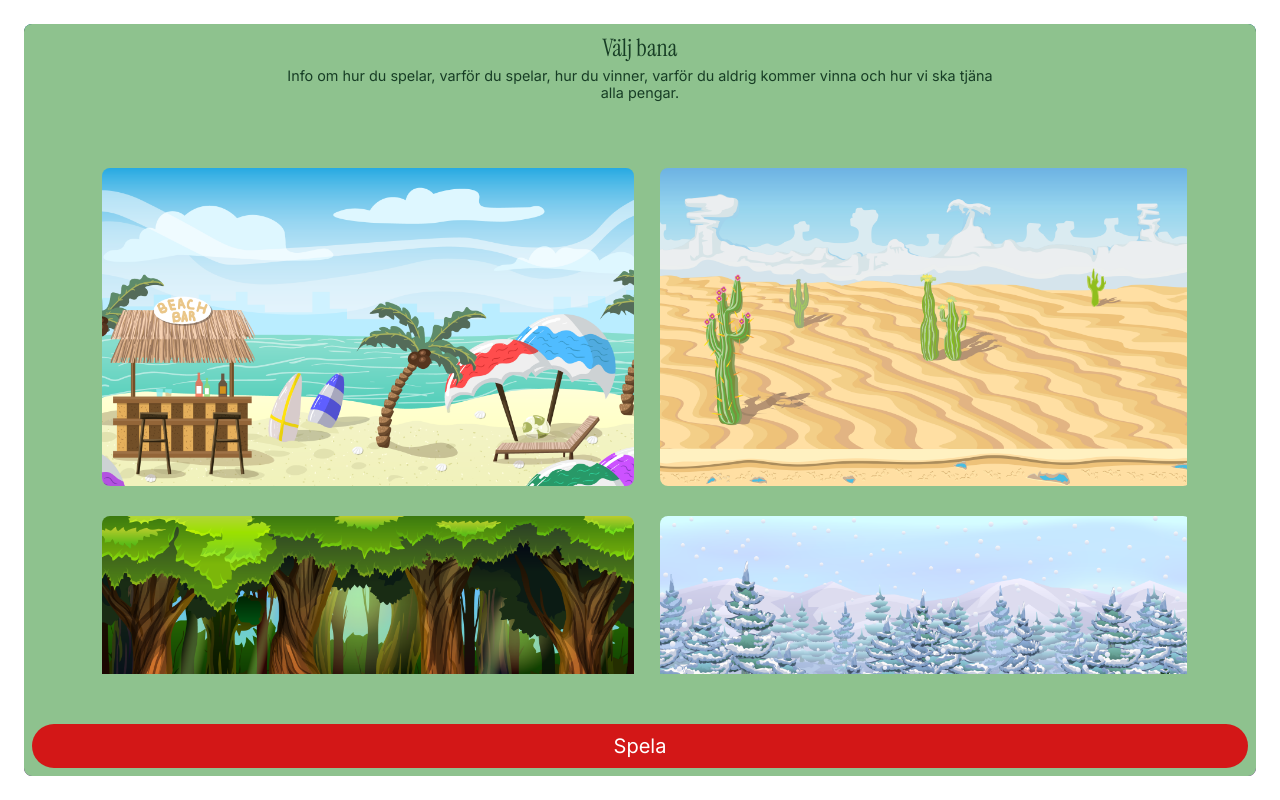
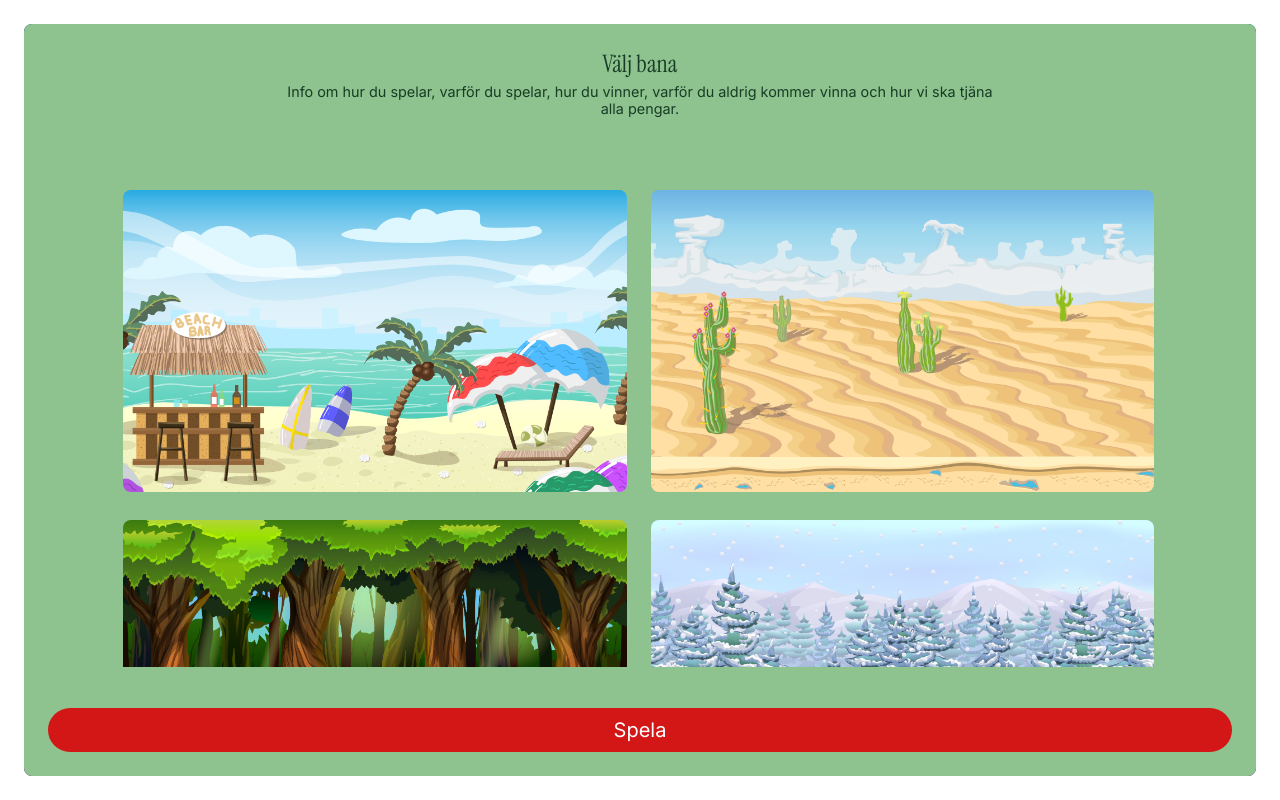
Before and after one commit to Skjesper/GoldenBeetlebug, a React (Vite) app: page /play in a window 1280 px wide. Built offline with nearby package versions, Linux system fonts and the light colour scheme; no server answers.

Commit message:
bug fixed

```diff
--- a/src/components/StageSelect.tsx
+++ b/src/components/StageSelect.tsx
@@ -13,13 +13,13 @@ const StyledContainer = styled.div`
   align-items: center;
   gap: 0.5rem;
   overflow: hidden;
-  padding: 0.5rem;
+  padding: 1.5rem;
   box-sizing: border-box;
 `;
 
 const StyledHeader = styled.div`
   text-align: center;
-  margin-bottom: 0.5rem;
+  margin-bottom: 1rem;
 
   h1 {
     margin: 0 0 0.25rem 0;
@@ -31,10 +31,9 @@ const StyledHeader = styled.div`
   }
 
   p {
-    margin: 0;
+    margin: 0 auto;
     font-size: 0.9rem;
     max-width: 90%;
-    margin: 0 auto;
 
     @media (max-width: 768px) {
       font-size: 0.8rem;
@@ -42,42 +41,53 @@ const StyledHeader = styled.div`
   }
 `;
 
+// Using a different approach for grid layout to ensure outlines are visible
 const StyledImageGrid = styled.div`
   width: 90%;
   height: 70%;
   display: grid;
   grid-template-columns: repeat(2, 1fr);
-  grid-gap: 1.5rem;
+  gap: 1.5rem;
   overflow-y: auto;
-  margin: 0.5rem 0;
-  padding: 0.5rem;
+  overflow-x: hidden;
+  padding: 1rem;
+  padding-right: 2rem;
 
   @media (max-width: 1024px) {
-    grid-template-columns: repeat(2, 1fr);
-    grid-gap: 1rem;
     width: 95%;
+    gap: 1.2rem;
   }
 
   @media (max-width: 768px) and (orientation: landscape) {
-    grid-template-columns: repeat(2, 1fr);
-    grid-gap: 0.75rem;
     height: 65%;
+    gap: 1rem;
   }
 `;
 
 const StyledImageContainer = styled.div`
+  position: relative;
+  width: 100%;
   aspect-ratio: 5/3;
+  border-radius: 0.5rem;
   box-sizing: border-box;
-  outline: 1px solid transparent;
-  padding: 1px;
-  max-width: 100%;
+  outline: 2px solid transparent;
+  outline-offset: 4px;
+  transition: outline-color 0.2s ease;
 
   &:hover {
     outline-color: hotpink;
   }
 
   &.selected {
-    outline: 3px solid gold;
+    outline-color: gold;
+    outline-width: 3px;
+  }
+
+  img {
+    width: 100%;
+    height: 100%;
+    border-radius: 0.5rem;
+    object-fit: cover;
   }
 
   @media (max-width: 768px) and (orientation: landscape) {
@@ -86,7 +96,7 @@ const StyledImageContainer = styled.div`
 `;
 
 const StyledButton = styled(Button)`
-  margin-top: 0.5rem;
+  margin-top: 1rem;
   margin-bottom: 0.5rem;
 `;
 
@@ -97,21 +107,19 @@ interface ImageObject {
 }
 
 interface StageSelectProps {
-images: ImageObject[];
-startGame: () => void;
-onStageSelect?: (selectedId: number) => void;
+    images: ImageObject[];
+    startGame: () => void;
+    onStageSelect?: (selectedId: number) => void;
 }
-
 
 export default function StageSelect({ images, startGame, onStageSelect }: StageSelectProps) {
 
     const [selectedId, setSelectedId] = useState<number | null>(null);
 
     const handleSelect = (id: number) => {
-    setSelectedId(id);
-    onStageSelect?.(id);
+        setSelectedId(id);
+        onStageSelect?.(id);
     };
-
     return (
         <StyledContainer className='selectContainer'>
             <StyledHeader>
```
